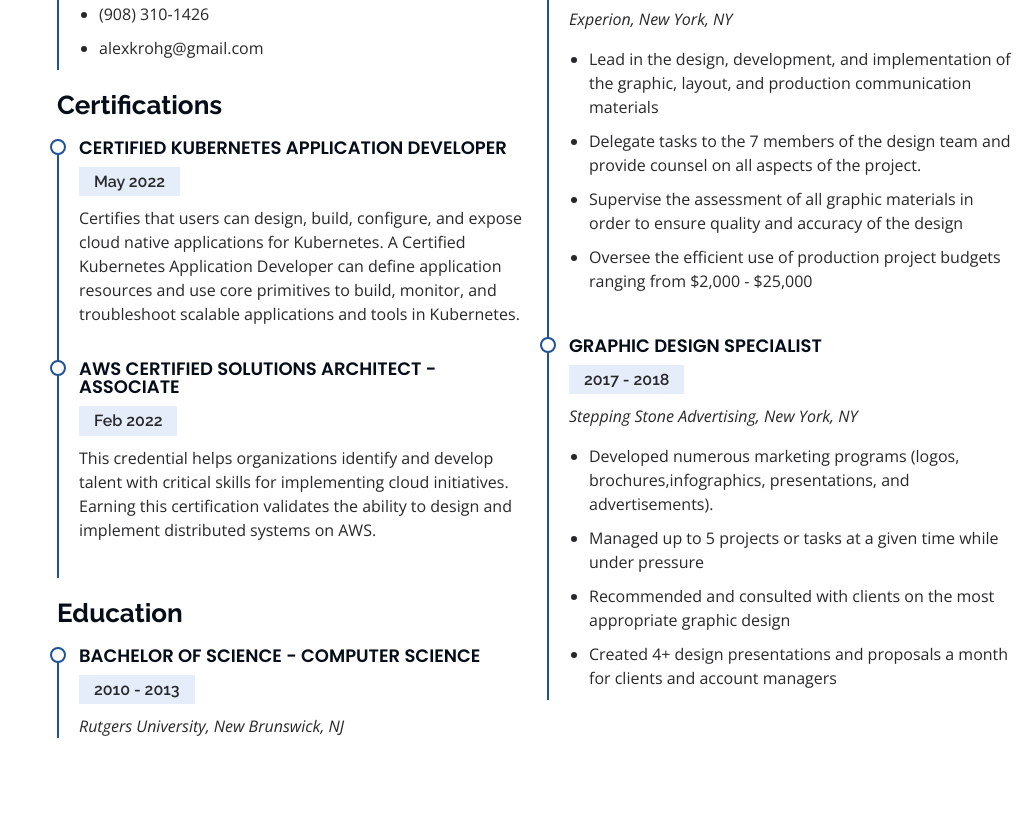
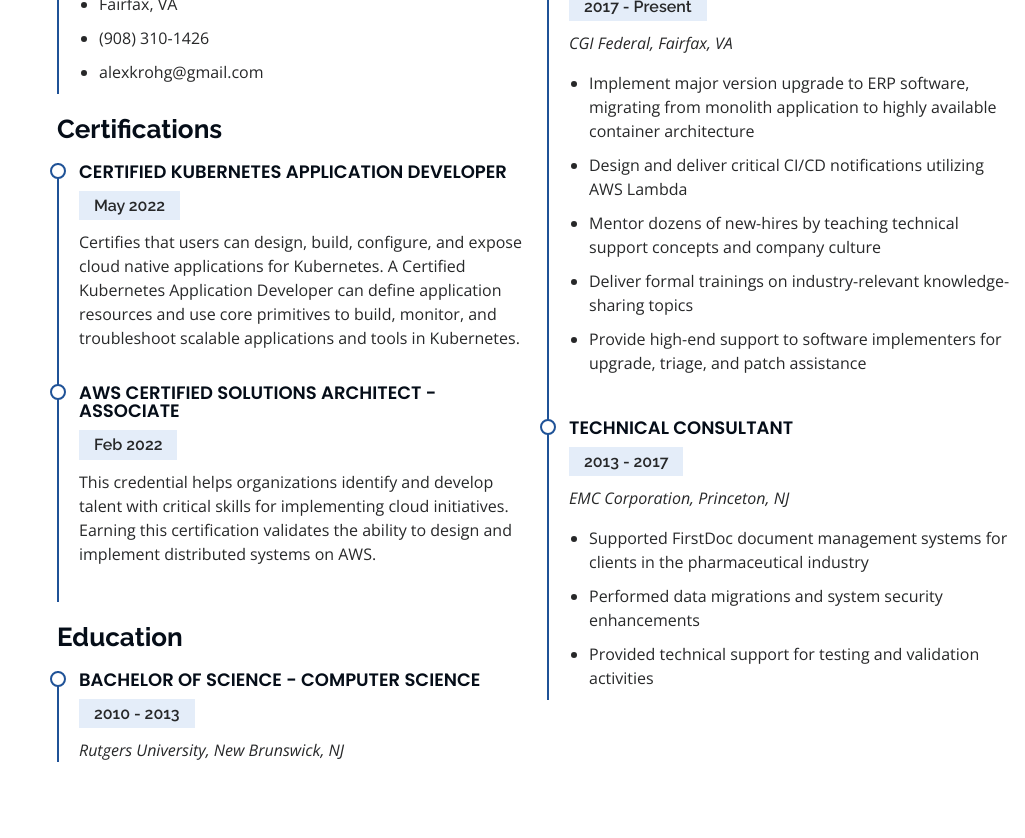
Before and after one commit to alexkrohg64/resume-site, a plain HTML site: page index.html in a window 1280 px wide. Shown: the part 1530-2368 px from the top of the page, without its empty margins (255-1280 px from the left). Before the commit the page ends 2344 px from the top, so only its background shows below. Drawn offline with nearby package versions, Linux system fonts and the light colour scheme.

Commit message:
Edit experience

```diff
--- a/index.html
+++ b/index.html
@@ -54,10 +54,6 @@
       </div>
 
       <nav id="navbar" class="nav-menu navbar">
-        <ul>
-          <li><a href="#hero" class="nav-link scrollto active"><i class="bx bx-home"></i> <span>Home</span></a></li>
-          <li><a href="#resume" class="nav-link scrollto"><i class="bx bx-file-blank"></i> <span>Resume</span></a></li>
-        </ul>
       </nav><!-- .nav-menu -->
     </div>
   </header><!-- End Header -->
@@ -142,8 +138,8 @@
       <div class="container">
 
         <div class="section-title">
-          <h2>Resume</h2>
-          <p class="text-center">Design, implement, and deliver innovative solutions to modern day business problems.</p>
+          <h2>Mission</h2>
+          <p class="text-center">Design, implement, and deliver innovative solutions to modern day business problems. Empower people to improve their quality of life via technology.</p>
         </div>
 
         <div class="row">
@@ -178,25 +174,25 @@
           <div class="col-lg-6" data-aos="fade-up" data-aos-delay="100">
             <h3 class="resume-title">Professional Experience</h3>
             <div class="resume-item">
-              <h4>Senior graphic design specialist</h4>
-              <h5>2019 - Present</h5>
-              <p><em>Experion, New York, NY </em></p>
+              <h4>Senior Technical Consultant</h4>
+              <h5>2017 - Present</h5>
+              <p><em>CGI Federal, Fairfax, VA</em></p>
               <ul>
-                <li>Lead in the design, development, and implementation of the graphic, layout, and production communication materials</li>
-                <li>Delegate tasks to the 7 members of the design team and provide counsel on all aspects of the project. </li>
-                <li>Supervise the assessment of all graphic materials in order to ensure quality and accuracy of the design</li>
-                <li>Oversee the efficient use of production project budgets ranging from $2,000 - $25,000</li>
+                <li>Implement major version upgrade to ERP software, migrating from monolith application to highly available container architecture</li>
+                <li>Design and deliver critical CI/CD notifications utilizing AWS Lambda</li>
+                <li>Mentor dozens of new-hires by teaching technical support concepts and company culture</li>
+                <li>Deliver formal trainings on industry-relevant knowledge-sharing topics</li>
+                <li>Provide high-end support to software implementers for upgrade, triage, and patch assistance</li>
               </ul>
             </div>
             <div class="resume-item">
-              <h4>Graphic design specialist</h4>
-              <h5>2017 - 2018</h5>
-              <p><em>Stepping Stone Advertising, New York, NY</em></p>
+              <h4>Technical Consultant</h4>
+              <h5>2013 - 2017</h5>
+              <p><em>EMC Corporation, Princeton, NJ</em></p>
               <ul>
-                <li>Developed numerous marketing programs (logos, brochures,infographics, presentations, and advertisements).</li>
-                <li>Managed up to 5 projects or tasks at a given time while under pressure</li>
-                <li>Recommended and consulted with clients on the most appropriate graphic design</li>
-                <li>Created 4+ design presentations and proposals a month for clients and account managers</li>
+                <li>Supported FirstDoc document management systems for clients in the pharmaceutical industry</li>
+                <li>Performed data migrations and system security enhancements</li>
+                <li>Provided technical support for testing and validation activities</li>
               </ul>
             </div>
           </div>
```
